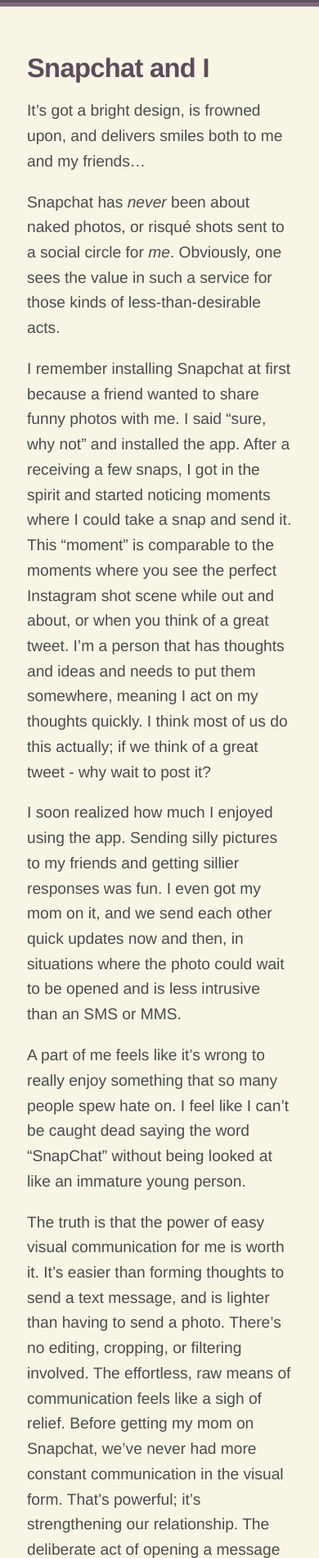
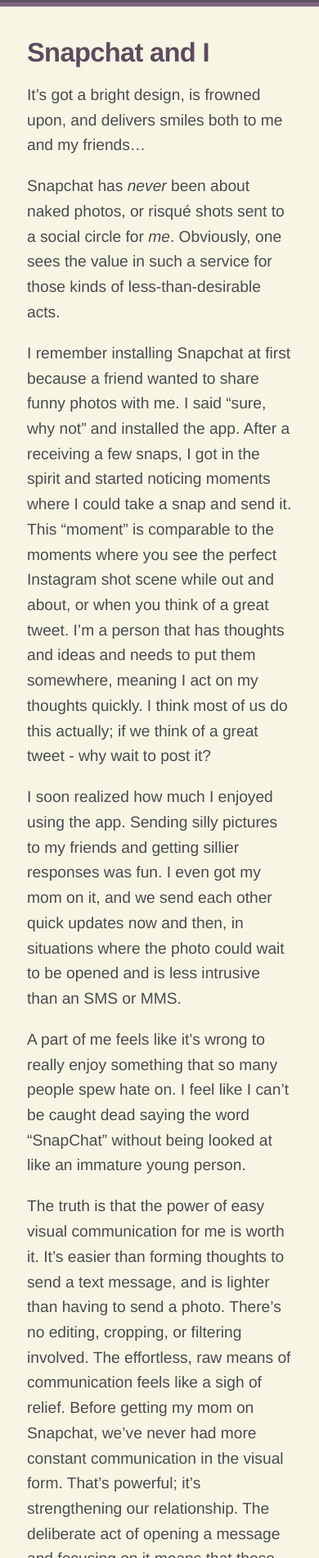
Before and after one commit to sodevious/sodevious-blog, a Jekyll site: the page built from index.html, in a window 390 px wide. Shown: the part 316-2216 px from the top of the page at 82% size. Built offline with Jekyll 4.4.1, drawn with Linux system fonts in a browser that asks for light colours; the list of posts is cut into pages by our own code; comment, search, counter and statistics services are not loaded.

Commit message:
fixing the things thanx @ianbeckford

```diff
--- a/css/style.css
+++ b/css/style.css
@@ -131,7 +131,7 @@ header {
 section {
   font-size: 1.6em;
   text-align: left;
-  margin: 3em auto 2em;
+  margin: 2em auto 2em;
   line-height: 1.5em;
   display: block;
   float: left;
@@ -230,15 +230,14 @@ footer {
   text-align: center;
   margin: 0px auto !important; }
 
-@media only screen and (min-width: 768px) and (max-width: 959px) {
-  header {
-    margin-bottom: 2em; } }
 @media only screen and (max-width: 767px) {
-  header {
-    margin-bottom: 1em; } }
-@media only screen and (max-width: 479px) {
-  header {
-    margin-bottom: 0; } }
+  footer .meta {
+    width: 100%; }
+
+  .pagination .previous, .pagination .next {
+    width: 100%;
+    display: block;
+    margin: 1em 0; } }
 .snapchat img {
   margin-bottom: 2em;
   width: 100%;
```
Also changed, not shown: sass/style.scss (+13 -8 lines).
